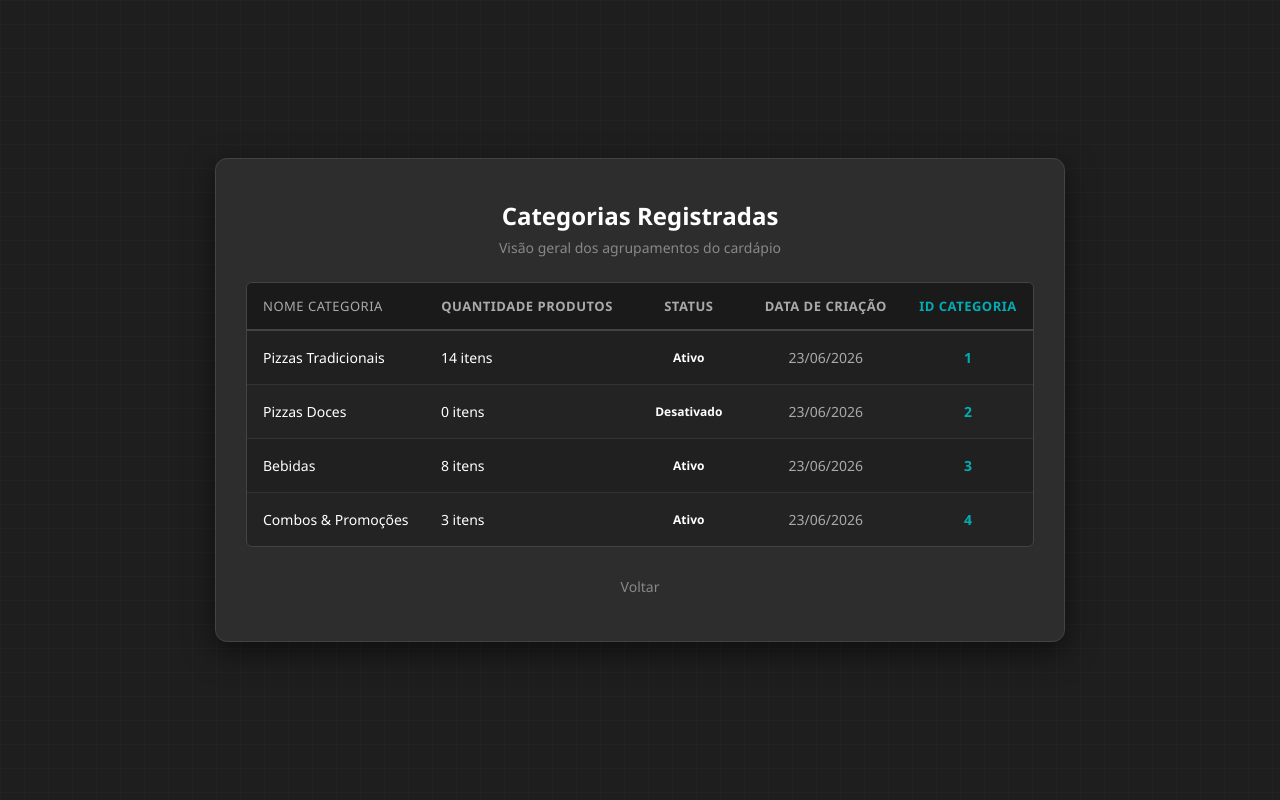
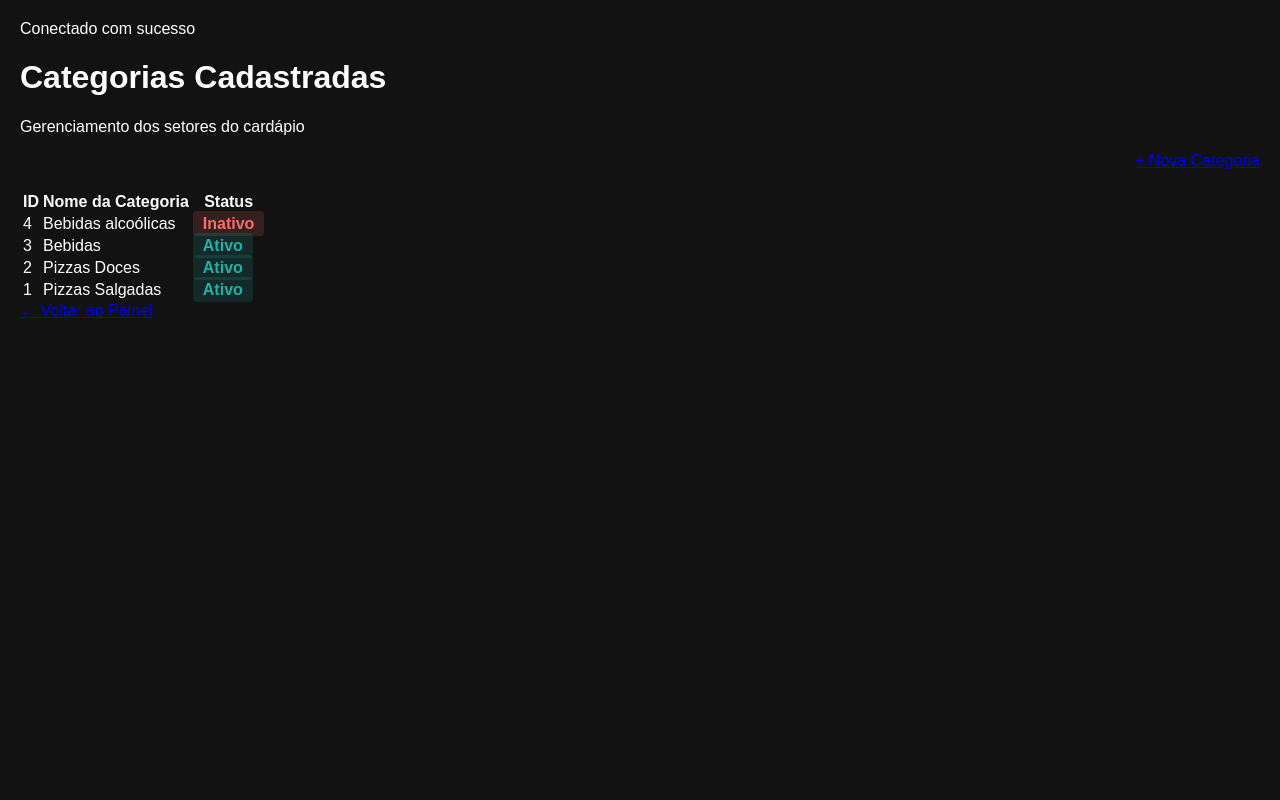
Before and after one commit to josephfranca/Pizzaria_PDV, a PHP site: page /listarCategorias.php in a window 1280 px wide. Run offline with PHP 8.4, Linux system fonts and the light colour scheme; a user stored in the database is signed in; data comes from the database, SQL or seed files in the repository.

Commit message:
Módulos adicionar categorias e listar categorias
Retomando o projeto
Adicionar categorias
(Agora as categorias serão cadastradas diretamente do site, módulo funcionando)

Listar categorias
(Agora todas as categorias que estão cadastradas no banco estão sendo exibidas, seja elas cadastradas diretamente pelo banco ou pelo sistema (página criarCategoria.php).

```diff
--- a/Admin/Frontend/Assets/CSS/listarCategorias.css
+++ b/Admin/Frontend/Assets/CSS/listarCategorias.css
@@ -1,147 +1,83 @@
-* {
+body {
+    background-color: #121212;
+    color: #ffffff;
+    font-family: Arial, sans-serif;
     margin: 0;
-    padding: 0;
-    box-sizing: border-box;
-    font-family: 'Segoe UI', -apple-system, BlinkMacSystemFont, Roboto, sans-serif;
-}
-
-body {
-    background-color: #1e1e1e;
-    background-image: linear-gradient(rgba(255,255,255,0.02) 1px, transparent 1px),
-    linear-gradient(90deg,rgba(255,255,255,0.02) 1px, transparent 1px);
-    background-size: 24px 24px;
-    min-height: 100vh;
-    display: flex;
-    justify-content: center;
-    align-items: center;
     padding: 20px;
 }
 
-.tabela-painel {
-    background-color: #2d2d2d;
-    border: 1px solid #444444;
-    border-radius: 12px;
-    width: 100%;
-    max-width: 850px;
-    padding: 40px 30px;
-    box-shadow: 0 10px 30px rgba(0, 0, 0, 0.5);
+.container {
+    max-width: 1000px;
+    margin: 0 auto;
+    padding: 20px;
 }
 
-.tabela-header {
-    text-align: center;
-    margin-bottom: 25px;
+.header-pagina {
+    display: flex;
+    justify-content: space-between;
+    align-items: center;
+    margin-bottom: 20px;
 }
 
-.tabela-header h1{
-    color: #ffffff;
+.header-pagina h1 {
     font-size: 24px;
-    font-weight: 600;
-    margin-bottom: 6px;
+    margin: 0;
 }
 
-.subtitulo {
-    color: #888888;
-    font-size: 14px;
+.btn-nova {
+    background-color: #2b2b2b;
+    color: #ffffff;
+    padding: 10px 18px;
+    text-decoration: none;
+    border-radius: 6px;
+    border: 1px solid #444;
+    transition: background 0.3s;
 }
 
-.tabela-conteudo {
-    overflow-x: auto;
-    width: 100%;
-    margin-bottom: 25px;
-    border: 1px solid #444444;
-    border-radius: 6px;
-    background-color: #202020;
+.btn-nova:hover {
+    background-color: #3d3d3d;
 }
 
-.tabela-dados {
+.tabela-categorias {
     width: 100%;
     border-collapse: collapse;
+    background-color: #1e1e1e;
+    border-radius: 8px;
+    overflow: hidden;
+    box-shadow: 0 4px 10px rgba(0, 0, 0, 0.3);
 }
 
-.tabela-dados th{
-    background-color: #1a1a1a;
-    color: #aaaaaa;
-    padding: 14px 16px;
-    font-size: 13px;
-    font-weight: 600;
-    text-transform: uppercase;
-    letter-spacing: 0.5px;
-    border-bottom: 2px solid #444444;
+.tabela-categorias th,
+.tabela-categorias td {
+    padding: 14px 18px;
+    text-align: left;
+    border-bottom: 1px solid #2d2d2d;
 }
 
-.tabela-dados td{
-    padding: 14px 16px;
-    color: #ffffff;
+.tabela-categorias th {
+    background-color: #282828;
+    color: #bbb;
     font-size: 14px;
-    border-bottom: 1px solid #333333;
-    vertical-align: middle;
+    text-transform: uppercase;
 }
 
-.tabela-dados tbody tr:last-child td {
-    border-bottom: none;
+.tabela-categorias tr:hover {
+    background-color: #252525;
 }
 
-.tabela-dados tbody tr:nth-child(even) {
-    background-color: rgba(255, 255, 255, 0.01);
-}
-
-.tabela-dados th:nth-child(1),
-.tabela-dados td:nth-child(1) {
-    text-align: left;
-    font-weight: 500;
-}
-
-.tabela-dados th:nth-child(3),
-.tabela-dados td:nth-child(3) {
-    text-align: center;
-}
-
-.tabela-dados th:nth-child(4),
-.tabela-dados td:nth-child(4) {
-    text-align: center;
-    color: #aaaaaa;
-}
-
-.tabela-dados th:nth-child(5),
-.tabela-dados td:nth-child(5) {
-    text-align: center;
-    font-weight: 600;
-    color: #00adb5;
-}
-
-.badge {
+/* Badges de Status */
+.status-ativo {
+    color: #20b2aa;
+    background-color: rgba(32, 178, 170, 0.15);
     padding: 4px 10px;
     border-radius: 4px;
-    font-size: 12px;
-    font-weight: 600;
-    display: inline-block;
-}
-
-.status-ativo {
-    background-color: rgba(0, 173, 181, 0.1);
-    color: #00adb5;
-    border: 1px solid rgba(0, 173, 181, 0.2);
+    font-weight: bold;
 }
 
 .status-inativo {
-    background-color: rgba(235, 94, 85, 0.1);
-    color: #eb5e55;
-    border: 1px solid rgba(235, 94, 85, 0.2);
+    color: #ff6b6b;
+    background-color: rgba(255, 107, 107, 0.15);
+    padding: 4px 10px;
+    border-radius: 4px;
+    font-weight: bold;
 }
-
-.tabela-rodape {
-    display: flex;
-    justify-content: center;
-}
-
-.btn-voltar{
-    color: #888888;
-    font-size: 14px;
-    text-decoration: none;
-    transition: color 0.2s ease;
-    padding: 5px 10px;
-}
-
-.btn-voltar:hover {
-    color: #ffffff;
-}
--- a/Admin/Frontend/listarCategorias.php
+++ b/Admin/Frontend/listarCategorias.php
@@ -1,64 +1,84 @@
+<?php
+session_start();
+require_once '../Backend/conexao.php';
+
+if (!isset($_SESSION['tipo_usuario']) || $_SESSION['tipo_usuario'] !== 'admin') {
+    header("Location: index.php?erro=acesso_negado");
+    exit;
+}
+
+try {
+    $stmt = $pdo->query("SELECT id_categoria, nomeCategoria, statusCategoria FROM categorias ORDER BY id_categoria DESC");
+    $categorias = $stmt->fetchAll(PDO::FETCH_ASSOC);
+} catch (\PDOException $e) {
+    die("ERRO AO BUSCAR CATEGORIAS: " . $e->getMessage());
+}
+?>
 <!DOCTYPE html>
-<html lang="en">
+<html lang="pt-br">
 <head>
     <meta charset="UTF-8">
     <meta name="viewport" content="width=device-width, initial-scale=1.0">
-    <title>Lista de Categorias - ADM</title>
-    <link rel="stylesheet" href="../Frontend/Assets/CSS/listarCategorias.css">
+    <title>Lista de Categorias - PDV</title>
+    <link rel="stylesheet" href="Assets/CSS/listarCategorias.css">
 </head>
 <body>
+
     <div class="tabela-painel">
         <div class="tabela-header">
-            <h1>Categorias Registradas</h1>
-            <p class="subtitulo">Visão geral dos agrupamentos do cardápio</p>
+            <h1>Categorias Cadastradas</h1>
+            <p class="subtitulo">Gerenciamento dos setores do cardápio</p>
+        </div>
+
+        <div style="margin-bottom: 20px; text-align: right;">
+            <a href="criarCategoria.php" class="btn-novo">+ Nova Categoria</a>
         </div>
 
         <div class="tabela-conteudo">
             <table class="tabela-dados">
                 <thead>
                     <tr>
-                        <th>Nome Categoria</th>
-                        <th>Quantidade Produtos</th>
+                        <th>ID</th>
+                        <th>Nome da Categoria</th>
                         <th>Status</th>
-                        <th>Data de criação</th>
-                        <th>ID Categoria</th>
                     </tr>
                 </thead>
                 <tbody>
-                    <tr>
-                        <td>Pizzas Tradicionais</td>
-                        <td>14 itens</td>
-                        <td><span class="badge status=ativo">Ativo</span></td>
-                        <td>23/06/2026</td>
-                        <td>1</td>
-                    </tr>
-                    <tr>
-                        <td>Pizzas Doces</td>
-                        <td>0 itens</td>
-                        <td><span class="badge status=ativo">Desativado</span></td>
-                        <td>23/06/2026</td>
-                        <td>2</td>
-                    </tr>
-                    <tr>
-                        <td>Bebidas</td>
-                        <td>8 itens</td>
-                        <td><span class="badge status=ativo">Ativo</span></td>
-                        <td>23/06/2026</td>
-                        <td>3</td>
-                    </tr>
-                    <tr>
-                        <td>Combos & Promoções</td>
-                        <td>3 itens</td>
-                        <td><span class="badge status=ativo">Ativo</span></td>
-                        <td>23/06/2026</td>
-                        <td>4</td>
-                    </tr>
+                    <?php if (!empty($categorias)): ?>
+                        <?php foreach ($categorias as $cat): ?>
+                            <?php
+                                $valStatus = strtolower(trim($cat['statusCategoria']));
+                                $isAtivo = ($valStatus === '1' || $valStatus === 'ativo' || $valStatus == 1);
+                            ?>
+                            <tr>
+                                <td><?php echo $cat['id_categoria']; ?></td>
+                                <td><?php echo htmlspecialchars($cat['nomeCategoria']); ?></td>
+                                <td>
+                                    <span class="badge <?php echo $isAtivo ? 'status-ativo' : 'status-inativo'; ?>">
+                                        <?php echo $isAtivo ? 'Ativo' : 'Inativo'; ?>
+                                    </span>
+                                </td>
+                            </tr>
+                        <?php endforeach; ?>
+                    <?php else: ?>
+                        <tr>
+                            <td colspan="3" style="text-align: center;">Nenhuma categoria encontrada.</td>
+                        </tr>
+                    <?php endif; ?>
                 </tbody>
             </table>
         </div>
+
         <div class="tabela-rodape">
-            <a href="telaCategorias.html" class="btn-voltar">Voltar</a>
+            <a href="telaADM.php" class="btn-voltar">← Voltar ao Painel</a>
         </div>
     </div>
+
+    <?php if (isset($_GET['status']) && $_GET['status'] === 'sucesso'): ?>
+        <script>
+            alert('Categoria cadastrada com sucesso!');
+        </script>
+    <?php endif; ?>
+
 </body>
 </html>
--- a/Admin/Frontend/telaCategorias.html
+++ b/Admin/Frontend/telaCategorias.html
@@ -21,7 +21,7 @@
         </div>
 
         <div class="painel-rodape">
-            <a href="TelaADM.html" class="btn-voltar">Voltar ao Menu Principal</a>
+            <a href="TelaADM.php" class="btn-voltar">Voltar ao Menu Principal</a>
         </div>
     </div>
 </body>
--- a/Admin/Frontend/telaUsuarios.html
+++ b/Admin/Frontend/telaUsuarios.html
@@ -22,7 +22,7 @@
             </div>
 
             <div class="footer">
-                <a href="../Frontend/TelaADM.html" class="btn-back">Voltar</a>
+                <a href="../Frontend/TelaADM.php" class="btn-back">Voltar</a>
             </div>
         </div>
     </div>
```
Also changed, not shown: Admin/Backend/salvarCategoria.php (+23 -29 lines), Admin/Frontend/criarCategoria.php (+14 -5 lines).
